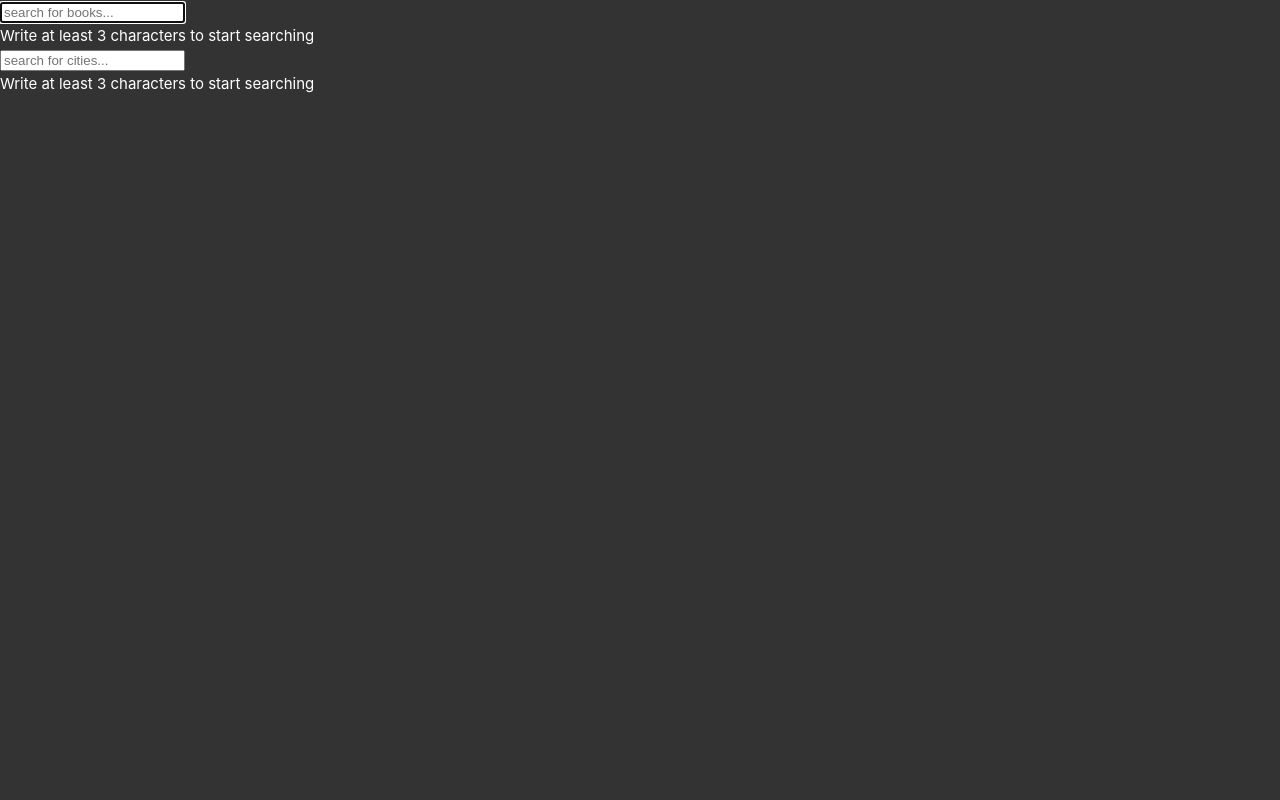
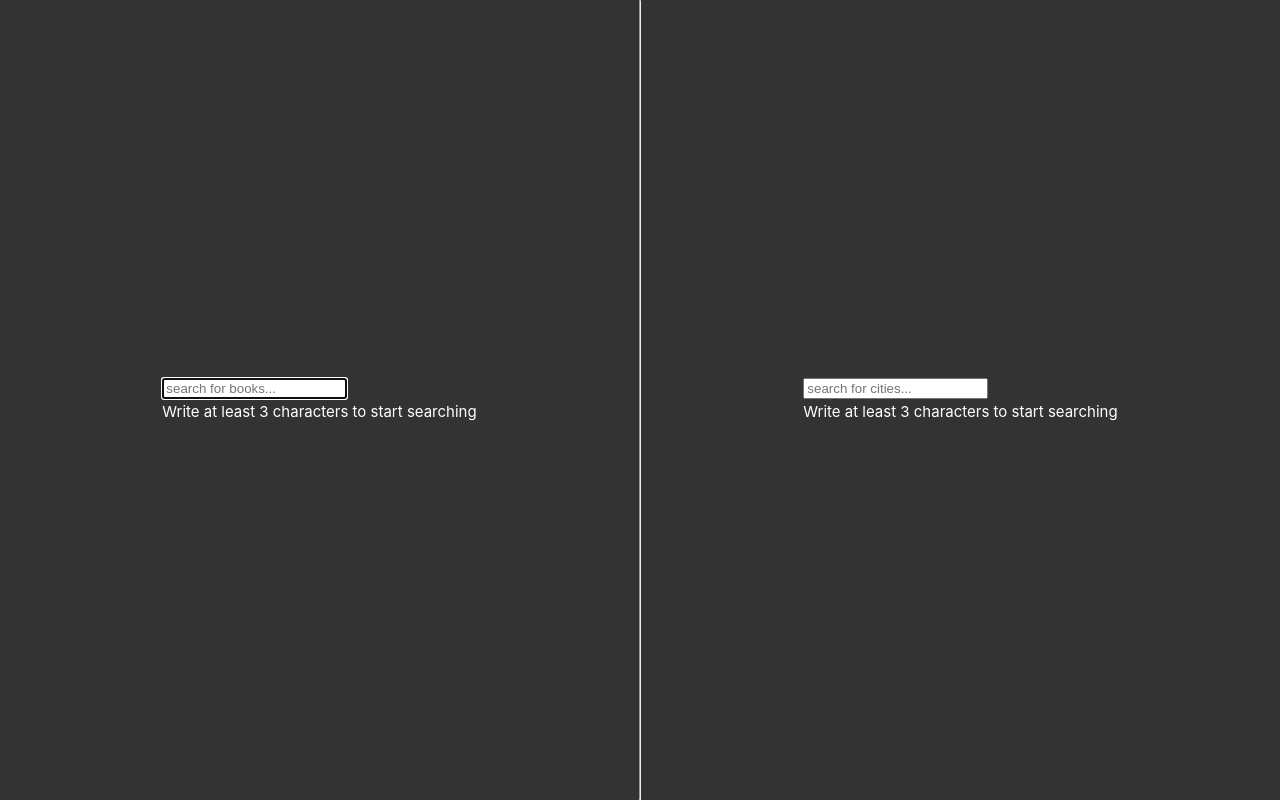
Before and after one commit to aghArdeshir/storyteq-assessment, a Vue app: page / in a window 1280 px wide. Built offline with nearby package versions, Linux system fonts and the light colour scheme.

Commit message:
layout for the main app

```diff
--- a/src/App.vue
+++ b/src/App.vue
@@ -4,6 +4,38 @@ import CitiesList from "./components/CitiesList.vue";
 </script>
 
 <template>
-  <BooksList />
-  <CitiesList />
+  <main class="main-division">
+    <div>
+      <BooksList />
+    </div>
+
+    <hr />
+
+    <div>
+      <CitiesList />
+    </div>
+  </main>
 </template>
+
+<style scoped>
+.main-division {
+  width: 100vw;
+  height: 100vh;
+  display: flex;
+  flex-direction: column;
+}
+
+@media (min-width: 1000px) {
+  .main-division {
+    flex-direction: row;
+  }
+}
+
+.main-division > div {
+  flex: 1;
+
+  display: flex;
+  align-items: center;
+  justify-content: center;
+}
+</style>
--- a/src/components/AutoComplete.vue
+++ b/src/components/AutoComplete.vue
@@ -49,6 +49,7 @@ function onRemoveOption(removedOption: any) {
 </script>
 
 <template>
+  <div>
     <div class="selected-options-chips-container">
       <div
         v-for="selectedOption in props.selectedOptions"
@@ -93,6 +94,7 @@ function onRemoveOption(removedOption: any) {
         </label>
       </li>
     </ul>
+  </div>
 </template>
 
 <style scoped>
```
Lines whose indentation alone changed are shown as unchanged.
